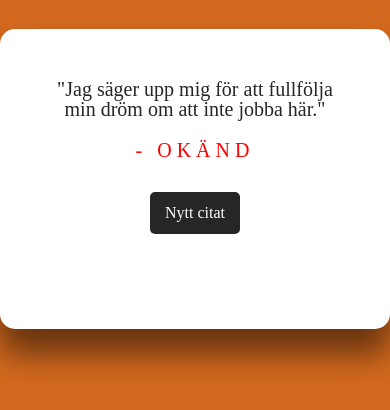
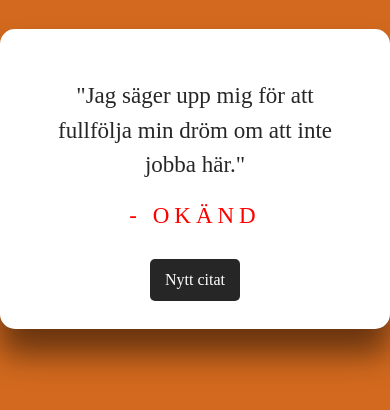
Before and after one commit to SarahRoos/mixed-messages, a plain HTML site: page index.html in a window 390 px wide. Shown: the part 222-632 px from the top of the page. Drawn offline with Linux system fonts and the light colour scheme.

Commit message:
Update style.css

```diff
--- a/style.css
+++ b/style.css
@@ -82,13 +82,13 @@ body{
     }
 
     .text-area{
-        font-size: 20px;
-        line-height: 1;
+        font-size: 23px;
+        line-height: 1.5;
     }
 
     .main-content .writer{
         margin-top: 20px;
         margin-bottom: 20px;
-        font-size: 20px;
+        font-size: 23px;
     }
 }
```
